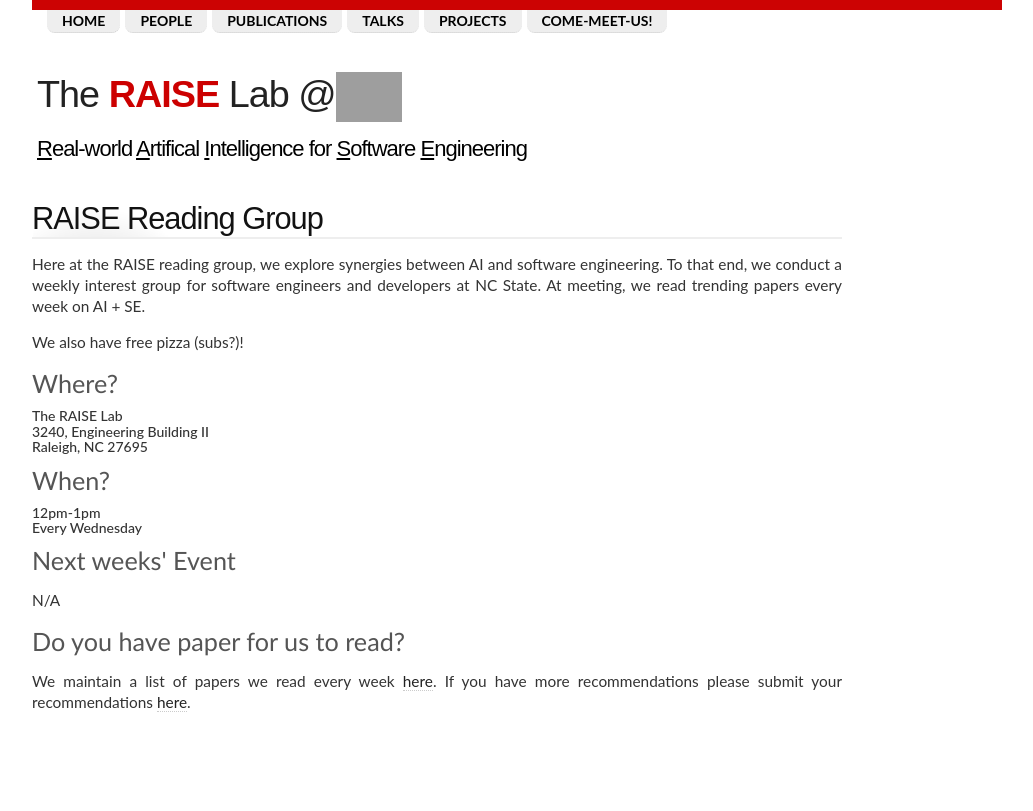
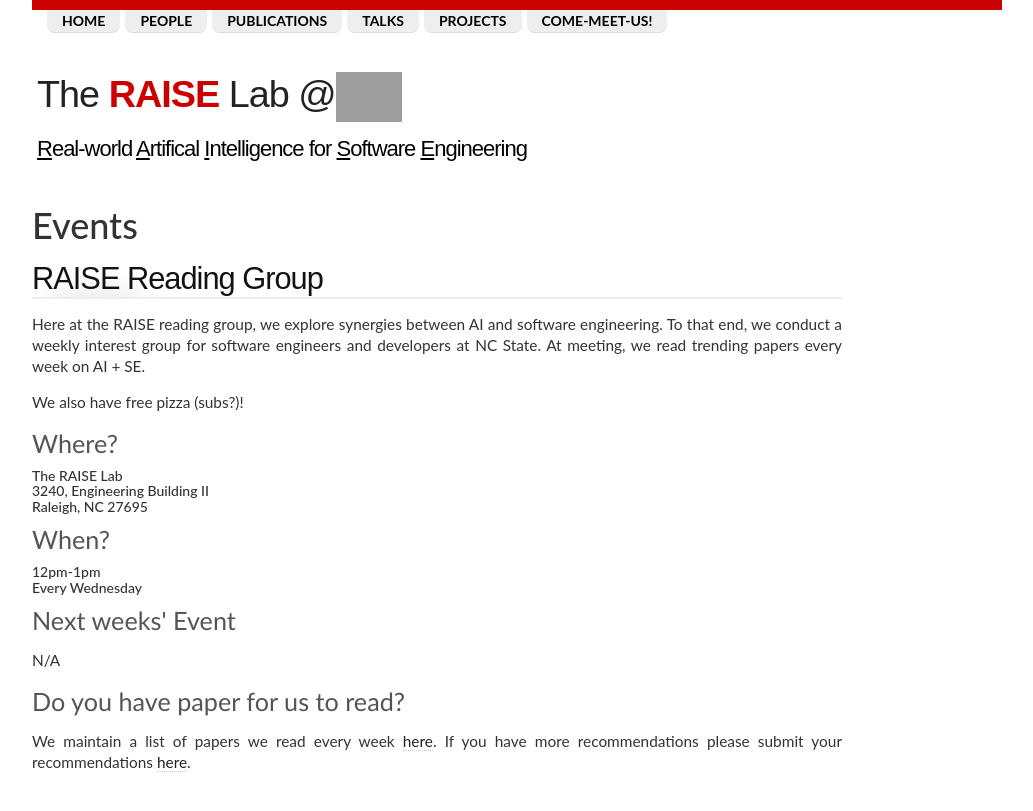
Before and after one commit to ai-se/ai-se.github.io, a Jekyll site: the page built from events/index.html, in a window 1280 px wide. Shown: the top 811 px of the page, without its empty margins (128-1161 px from the left). Built offline with Jekyll 4.4.1, drawn with Linux system fonts in a browser that asks for light colours; grey boxes are pictures that could not be loaded.

Commit message:
Revert "rm necessary titles"
This reverts commit d9c69d7cacf0c612c37d9b04f7cd8abeec7ccdfa.

```diff
--- /dev/null
+++ b/_includes/latestnews.html
@@ -0,0 +1,4 @@
+
+  <p class="news"> An example of a "latest news" type text area. Here would be the excerpt of the article. You can of course put anything you like here. <a href="#" class="more">Read More »</a> </p>
+        <p class="news"> An example of a "latest news" type text area. Here would be the excerpt of the article. You can of course put anything you like here. <a href="#" class="more">Read More »</a> </p>
+        <p class="news"> An example of a "latest news" type text area. Here would be the excerpt of the article. You can of course put anything you like here. <a href="#" class="more">Read More »</a> </p>
--- a/events/index.html
+++ b/events/index.html
@@ -1,6 +1,6 @@
 ---
 layout: subpage
-<!-- title:  Events -->
+title:  Events
 ---
 <div class="span3">
 	<h2>RAISE Reading Group</h2>
--- a/news/index.html
+++ b/news/index.html
@@ -1,5 +1,5 @@
 ---
-<!-- title: News -->
+title: News
 layout: subpage
 ---
  {% for post in site.categories.news   do  %}
--- a/papers/index.html
+++ b/papers/index.html
@@ -1,6 +1,6 @@
 ---
 layout: subpage
-<!-- title:  Publications -->
+title:  Publications
 ---
 <style>
 table {
--- a/projects/index.html
+++ b/projects/index.html
@@ -1,5 +1,5 @@
 ---
-<!-- title: Projects -->
+title: Projects
 layout: subpage
 ---
 <p>
--- a/talks/index.html
+++ b/talks/index.html
@@ -1,6 +1,6 @@
 ---
 layout: subpage
-<!-- title:  Talks -->
+title:  Talks
 ---
 <style>
 table {
```
Also changed, not shown: people/index.html (line endings or trailing spaces).
